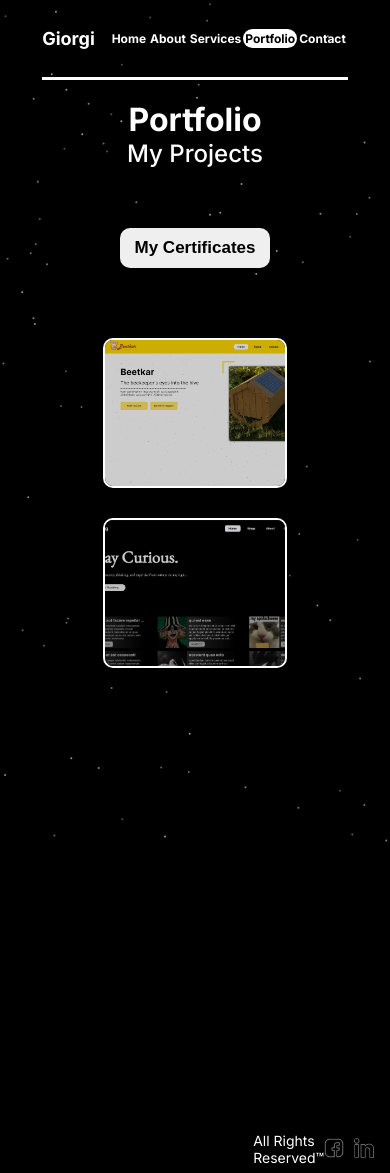
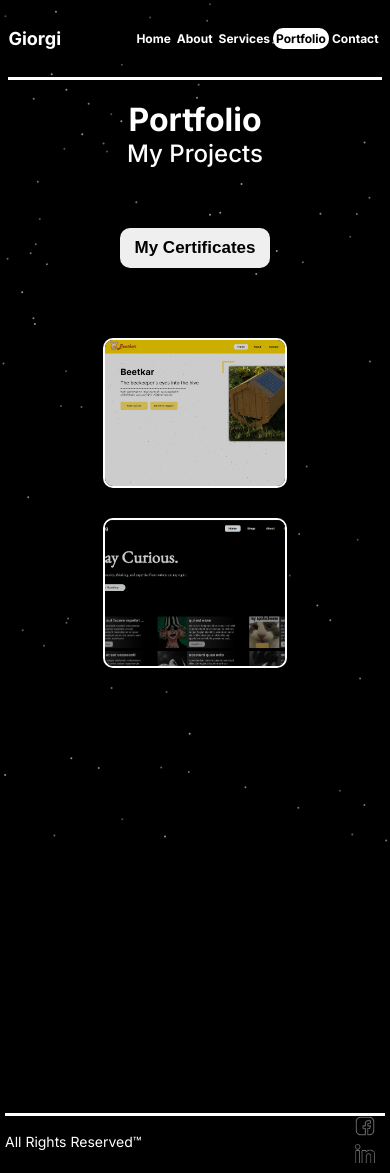
Before and after one commit to RyuKam1/portfolio-website, a Next.js app: page /portfolio in a window 390 px wide. Built offline with nearby package versions, Linux system fonts and the light colour scheme.

Commit message:
Made Footer Responsive

```diff
--- a/src/components/footer/footer.module.css
+++ b/src/components/footer/footer.module.css
@@ -42,3 +42,30 @@
 .footerText {
   color: white;
 }
+
+@media only screen and (max-width: 768px) {
+  .container {
+    margin: 0 10px; /* Reduce margin to fit smaller screens */
+    flex-wrap: wrap; /* Allow elements to wrap to the next line */
+  }
+  .socialNetworks {
+    margin-right: 10px; /* Reduce margin to fit smaller screens */
+  }
+  .icon {
+    font-size: 12px; /* Reduce icon size to fit smaller screens */
+  }
+}
+
+/* For even smaller screens (e.g., very small mobile devices) */
+@media only screen and (max-width: 480px) {
+  .container {
+    margin: 0 5px; /* Reduce margin even further */
+  }
+  .socialNetworks {
+    flex-direction: column; /* Stack social network icons vertically */
+    gap: 5px; /* Reduce gap between icons */
+  }
+  .icon {
+    font-size: 10px; /* Reduce icon size even further */
+  }
+}
--- a/src/components/navbar/navLink/navLink.module.css
+++ b/src/components/navbar/navLink/navLink.module.css
@@ -32,6 +32,6 @@
 @media only screen and (max-width: 400px) {
   .container {
     min-width: 30px;
-    padding: 2px;
+    padding: 3px;
   }
 }
--- a/src/components/navbar/navbar.module.css
+++ b/src/components/navbar/navbar.module.css
@@ -78,7 +78,7 @@
 
 @media only screen and (max-width: 690px) {
   .container {
-    margin: 0 5vh;
+    margin: 0 1vh;
     height: 80px;
   }
   .links {
```
